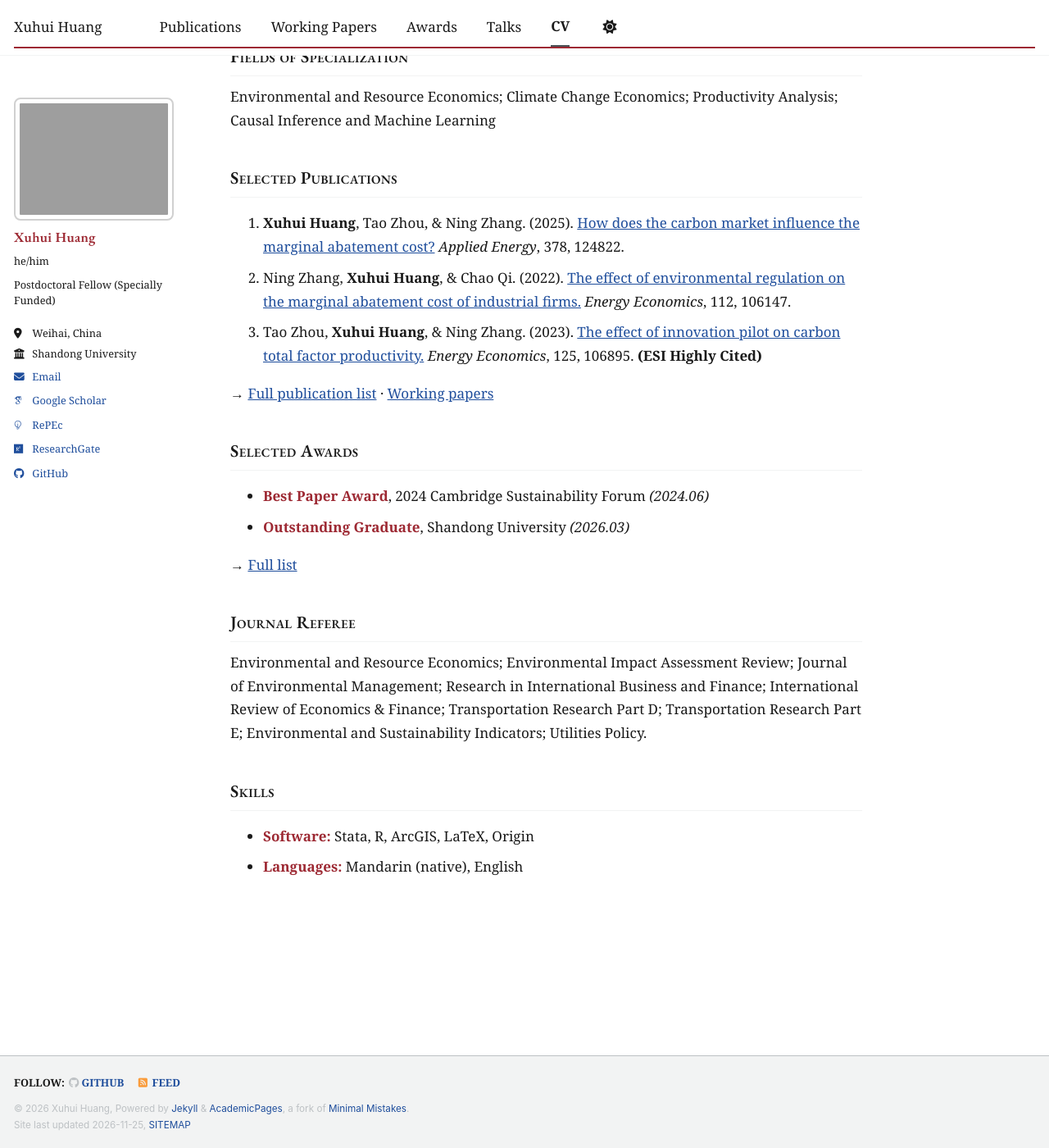
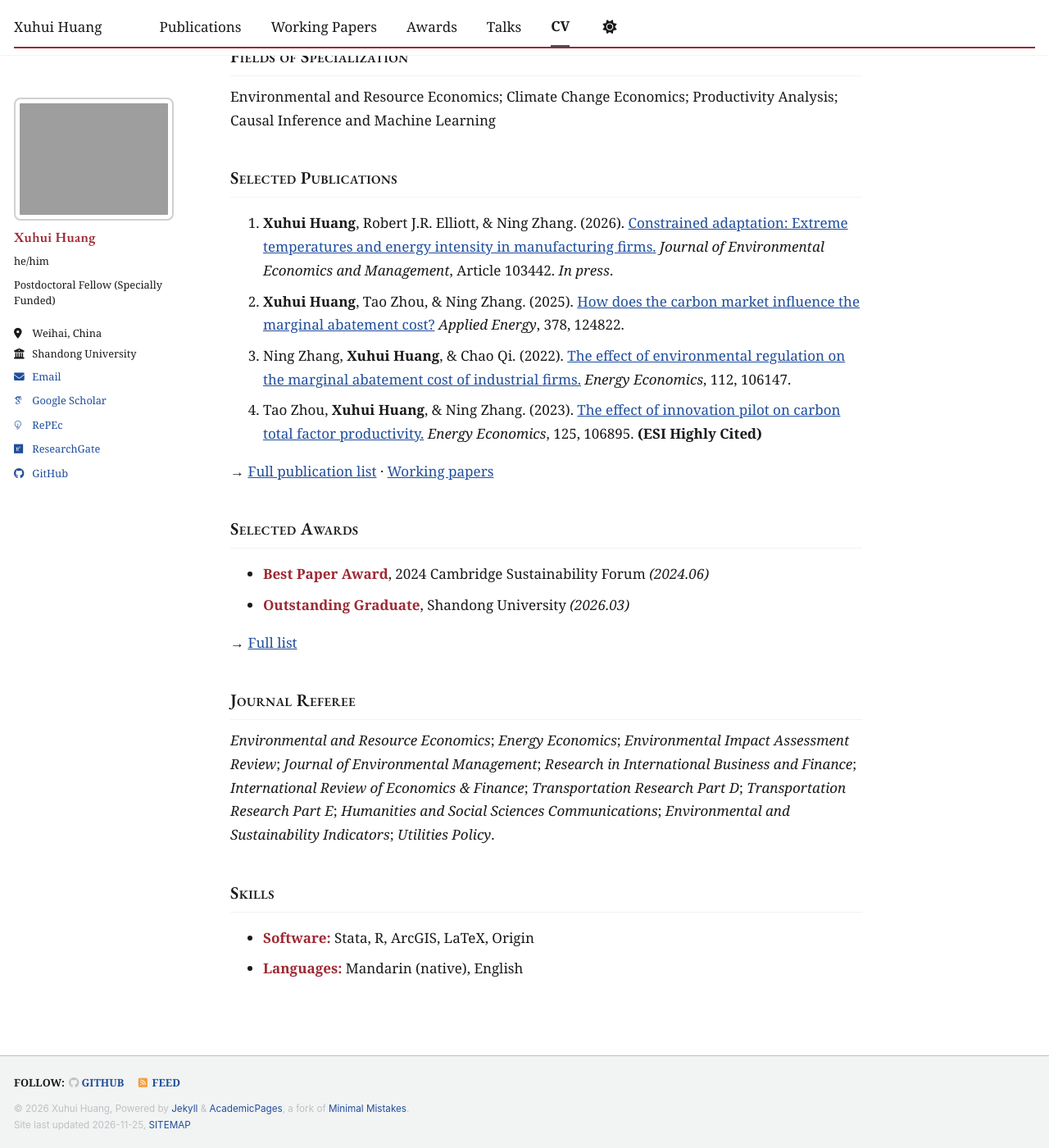
Before and after one commit to Xavier-hxh/Xavier-hxh.github.io, a Jekyll site: the page built from _pages/cv.md, in a window 1280 px wide and 1400 px high, scrolled down 597 px. Shown: the whole window at 82% size. Built offline with Jekyll 4.4.1, drawn with Linux system fonts in a browser that asks for light colours; some web fonts are replaced; a script bundle is joined from its source files by our own code; library files that are not in the unit come from our copies; comment, search, counter and statistics services are not loaded.

Commit message:
Update selected publications and referee journals

```diff
--- a/_pages/cv.md
+++ b/_pages/cv.md
@@ -28,9 +28,10 @@ Environmental and Resource Economics; Climate Change Economics; Productivity Ana
 
 ## Selected Publications
 
-1. **Xuhui Huang**, Tao Zhou, & Ning Zhang. (2025). [How does the carbon market influence the marginal abatement cost?](https://doi.org/10.1016/j.apenergy.2024.124822) *Applied Energy*, 378, 124822.
-2. Ning Zhang, **Xuhui Huang**, & Chao Qi. (2022). [The effect of environmental regulation on the marginal abatement cost of industrial firms.](https://doi.org/10.1016/j.eneco.2022.106147) *Energy Economics*, 112, 106147.
-3. Tao Zhou, **Xuhui Huang**, & Ning Zhang. (2023). [The effect of innovation pilot on carbon total factor productivity.](https://doi.org/10.1016/j.eneco.2023.106895) *Energy Economics*, 125, 106895. **(ESI Highly Cited)**
+1. **Xuhui Huang**, Robert J.R. Elliott, & Ning Zhang. (2026). [Constrained adaptation: Extreme temperatures and energy intensity in manufacturing firms.](https://doi.org/10.1016/j.jeem.2026.103442) *Journal of Environmental Economics and Management*, Article 103442. *In press*.
+2. **Xuhui Huang**, Tao Zhou, & Ning Zhang. (2025). [How does the carbon market influence the marginal abatement cost?](https://doi.org/10.1016/j.apenergy.2024.124822) *Applied Energy*, 378, 124822.
+3. Ning Zhang, **Xuhui Huang**, & Chao Qi. (2022). [The effect of environmental regulation on the marginal abatement cost of industrial firms.](https://doi.org/10.1016/j.eneco.2022.106147) *Energy Economics*, 112, 106147.
+4. Tao Zhou, **Xuhui Huang**, & Ning Zhang. (2023). [The effect of innovation pilot on carbon total factor productivity.](https://doi.org/10.1016/j.eneco.2023.106895) *Energy Economics*, 125, 106895. **(ESI Highly Cited)**
 
 → [Full publication list](/publications/) · [Working papers](/working-papers/)
 
@@ -43,7 +44,7 @@ Environmental and Resource Economics; Climate Change Economics; Productivity Ana
 
 ## Journal Referee
 
-Environmental and Resource Economics; Environmental Impact Assessment Review; Journal of Environmental Management; Research in International Business and Finance; International Review of Economics & Finance; Transportation Research Part D; Transportation Research Part E; Environmental and Sustainability Indicators; Utilities Policy.
+*Environmental and Resource Economics*; *Energy Economics*; *Environmental Impact Assessment Review*; *Journal of Environmental Management*; *Research in International Business and Finance*; *International Review of Economics & Finance*; *Transportation Research Part D*; *Transportation Research Part E*; *Humanities and Social Sciences Communications*; *Environmental and Sustainability Indicators*; *Utilities Policy*.
 
 ## Skills
 
```
